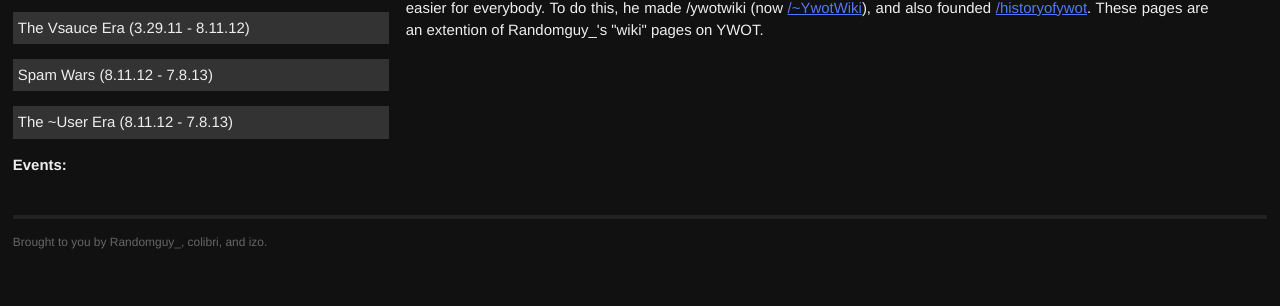
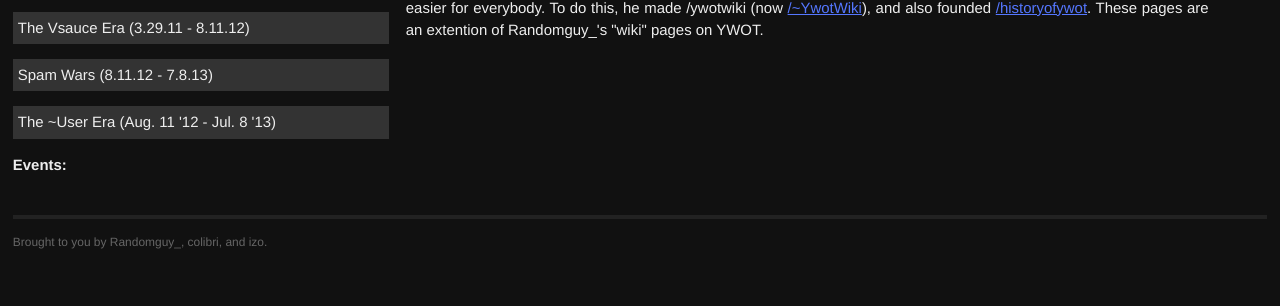
Before and after one commit to ywothistory/ywothistory.github.io, a Jekyll site: the page built from index.html, in a window 1280 px wide. Shown: the part 240-546 px from the top of the page. Built offline with Jekyll 4.4.1, drawn with Linux system fonts in a browser that asks for light colours; Markdown is read by kramdown in place of the engine named in the settings.

Commit message:
Update 2013-12-27-userera.markdown

```diff
--- a/_posts/2013-12-27-userera.markdown
+++ b/_posts/2013-12-27-userera.markdown
@@ -1,10 +1,10 @@
 ---
 layout: post
-title: The ~User Era (8.11.12 - 7.8.13)
+title: The ~User Era (Aug. 11 '12 - Jul. 8 '13)
 categories: timeline
 ---
 
-The **~User Era** is a name coined for the time period encompassing the late June update to the site’s URL system. The most important feature would be the username of a world's owner being visible. This period in YWOT history began July 8th, 2013 and continues to the present day.
+The **~User Era** is a name coined for the time period including the late June update to the site’s URL system. The most important feature would be the username of a world's owner being visible. This period in YWOT history began July 8th, 2013 and continues to the present day.
 
 The update was taken controversially, with opponents stating it would cause YWOT to be too complicated. Andrew however pushed for the update to be released, regardless. The official release date was on July 8th, 2013, the start of this time period.
 
```
